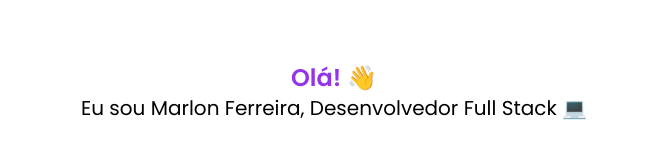
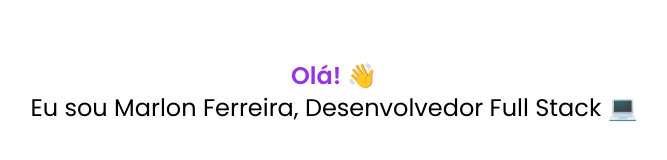
Before and after one commit to mfjack/Portfolio, a Next.js app: page / in a window 1280 px wide. Shown: the part 448-608 px from the top of the page, without its empty margins (306-973 px from the left). Built offline with nearby package versions, Linux system fonts and the light colour scheme.

Commit message:
style: estilização da homepage add responsividade

```diff
--- a/app/(home)/page.tsx
+++ b/app/(home)/page.tsx
@@ -4,7 +4,7 @@ const HomePage = () => {
    return (
       <section className="flex justify-center items-center flex-col p-5 h-[85%]">
          <Image src={"https://avatars.githubusercontent.com/u/105893969?v=4"} alt="profile" width={200} height={200} className="rounded-full mb-16 border-2 border-purple-500" />
-         <p className="text-center text-xl">
+         <p className="text-center text-xl md:text-2xl">
             <span className="text-2xl font-semibold text-purple-600">Olá! 👋</span>
             <br />
             Eu sou Marlon Ferreira, Desenvolvedor Full Stack 💻
```
